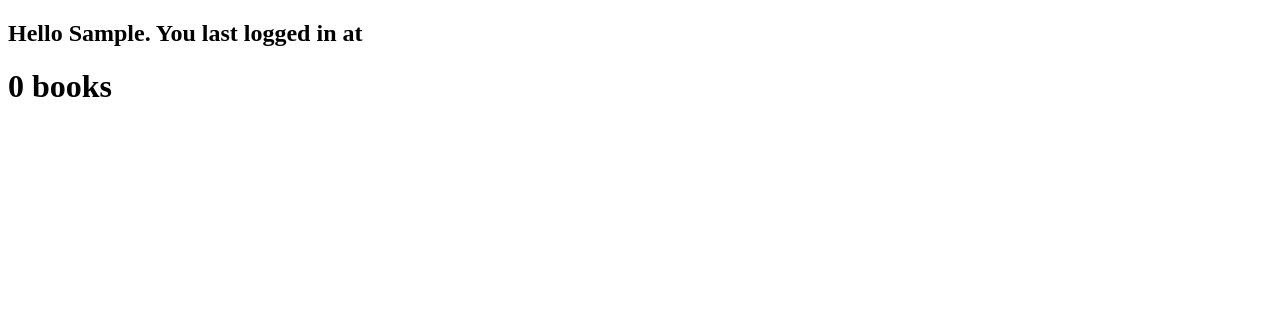
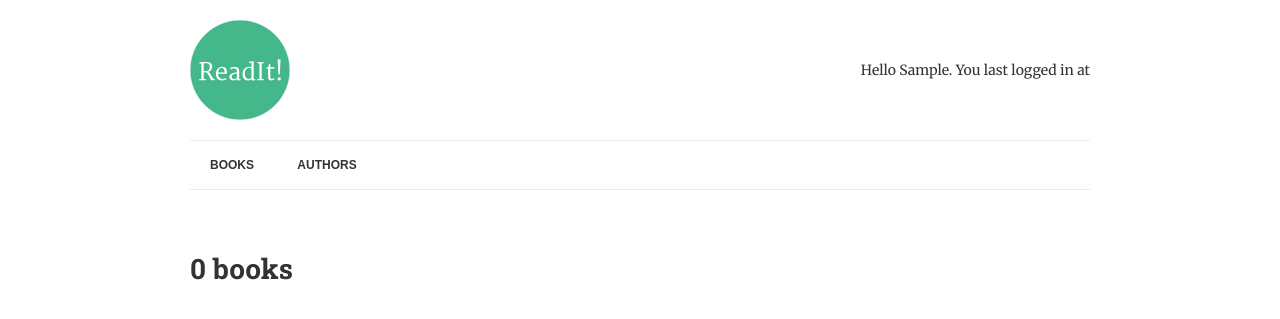
Before and after one commit to shopnilsazal/readon, a Django app: page / in a window 1280 px wide. Shown: the top 319 px of the page. Run offline with Django 3.2, Linux system fonts and the light colour scheme; the visitor is signed in with stand-in values (Sample User, id 1); data that the repository does not hold is empty.

Commit message:
Add links and static resources

```diff
--- /dev/null
+++ b/books/templates/book-detail.html
@@ -0,0 +1,6 @@
+<div class="book">
+	<h3><a href="{% url 'book-detail' book.pk %}">{{ book.title }}</a></h3>
+	<p>By {% for author in book.authors.all %}<a href="{% url 'author-detail' author.pk %}">{{ author.name }}</a>{% endfor %}</p>
+	{% if book.is_favourite %}<span class="highlight">favourite</span>{% endif %}
+	<p>{{ book.review|linebreaks }}</p>
+</div>
--- a/books/templates/list.html
+++ b/books/templates/list.html
@@ -1,27 +1,9 @@
+{% extends "base.html" %}
 {% load humanize %}
-<!doctype html>
-<html lang="en">
-<head>
-    <meta charset="UTF-8">
-    <title>Django Home</title>
-</head>
-<body>
-{% if request.user.is_authenticated %}
-    <h2>Hello {{ request.user.username|title }}. You last logged in at {{ request.user.last_login|date:'D d M, Y' }}</h2>
-{% else %}
-    <h2>Hello Guest</h2>
-{% endif %}
 
-<main>
+{% block content %}
     <h1>{{ books.count|apnumber|title }} book{{ books.count|pluralize }}</h1>
     {% for book in books %}
-        <h3>{{ book.title }} by {{ book.list_authors }}</h3>
-        {% if book.is_favourite %}
-            <span>Favourite</span>
-        {% endif %}
-        <p>{{ book.review }}</p>
+        {% include "book-detail.html" %}
     {% endfor %}
-
-</main>
-</body>
-</html>
+{% endblock %}
--- a/readon/settings.py
+++ b/readon/settings.py
@@ -58,7 +58,7 @@
 TEMPLATES = [
     {
         'BACKEND': 'django.template.backends.django.DjangoTemplates',
-        'DIRS': [],
+        'DIRS': [os.path.join(BASE_DIR, 'readon', 'templates')],
         'APP_DIRS': True,
         'OPTIONS': {
             'context_processors': [
@@ -122,3 +122,6 @@
 # https://docs.djangoproject.com/en/1.9/howto/static-files/
 
 STATIC_URL = '/static/'
+STATICFILES_DIRS = (
+    os.path.join(BASE_DIR, 'readon', 'static'),
+)
--- /dev/null
+++ b/readon/static/css/style.css
@@ -0,0 +1,207 @@
+/* Generic Rules */
+
+.align-right {
+    text-align: right;
+}
+
+span.highlight {
+    background-color: #333;
+    color: #fff;
+    display: inline-block;
+    padding: 3px 5px 2px 5px;
+    text-transform: uppercase;
+    font-family: Arial, sans-serif;
+    font-size: 12px;
+    border-radius: 2px;
+}
+
+p.meta {
+    font-style: italic;
+}
+
+
+/* Site structure*/
+
+.container {
+    width: 900px;
+    max-width: 90%;
+    margin: 0 auto;
+    padding: 0;
+}
+
+header {
+    border-bottom: 1px solid #ececec;
+    padding: 20px 0;
+    display: table;
+    width: 100%;
+}
+
+footer {
+    border-top: 1px solid #ececec;
+    padding: 20px 0;
+    margin-top: 60px;
+}
+
+
+/* Header */
+
+.logo {
+    padding-right: 20px;
+    display: table-cell;
+}
+
+.welcome {
+    display: table-cell;
+    vertical-align: middle;
+    text-align: right;
+    line-height: 1.5;
+}
+
+nav {
+    clear: both;
+    border-bottom: 1px solid #ececec;
+    margin-bottom: 60px;
+}
+
+nav a {
+    font-size: 12px;
+    font-weight: bold;
+    line-height: 18px;
+    padding: 15px 20px;
+    display: inline-block;
+    text-transform: uppercase;
+    font-family: Arial, serif;
+    color: #333;
+}
+
+@media only screen and (max-width: 350px) {
+    nav a {
+        padding: 15px 10px;
+    }
+}
+
+
+/* Content */
+
+.book {
+    border-left: 2px dashed #ececec;
+    padding-left: 20px;
+    margin: 40px 0;
+}
+
+
+/* Typography */
+
+body {
+    font-family: 'Merriweather', serif;
+    color: #333;
+    font-size: 14px;
+}
+
+h1, h2, h3, h4, h5, h6 {
+    font-family: 'Roboto Slab', serif;
+}
+
+a {
+    color: #44B78B;
+    text-decoration: none;
+}
+
+
+/* Tables */
+
+table {
+    width: 100%;
+    margin-bottom: 60px;
+}
+
+table td, th {
+    padding: 10px;
+    text-align: left;
+}
+
+th {
+    background-color: #44B78B;
+    color: #fff;
+}
+
+table tr:nth-child(odd){
+    background-color: #ececec;
+}
+
+@media only screen and (max-width: 500px) {
+    thead {
+        display: none;
+    }
+
+    table tr {
+        display: block;
+        padding: 8px 10px;
+    }
+
+    table td {
+        display: block;
+        padding: 3px 0;
+    }
+
+    td.title {
+        font-weight: bold;
+    }
+
+    td.align-right {
+        text-align: left;
+    }
+}
+
+
+/* Forms */
+
+label {
+    display: block;
+    font-weight: bold;
+    margin: 15px 0 10px 0;
+}
+
+input[type="submit"] {
+    margin-top: 20px;
+    border: 0;
+    background-color: #44B78B;
+    color: #fff;
+    padding: 10px 15px;
+    border-radius: 3px;
+    text-transform: uppercase;
+    font-family: arial, sans-serif;
+    font-size: 12px;
+    font-weight: bold;
+}
+
+input[type="text"],
+input[type="password"],
+select,
+textarea {
+    border: 1px solid #ccc;
+    padding: 5px;
+    display: block;
+    width: 300px;
+    box-sizing: border-box;
+    margin-bottom: 10px;
+    max-width: 100%;
+}
+
+textarea {
+    width: 100%;
+    box-sizing: border-box;
+}
+
+.form-error {
+    margin-top: 20px;
+}
+
+.form-error span,
+.non-field-errors span {
+    background-color: #d70000;
+    color: #fff;
+    padding: 5px;
+    border-radius: 2px;
+    font-family: arial, sans-serif;
+}
--- /dev/null
+++ b/readon/templates/base.html
@@ -0,0 +1,36 @@
+{% load static %}
+<!doctype html>
+<html lang="en">
+<head>
+    <meta charset="UTF-8">
+    <title>Readon!</title>
+    <link href='https://fonts.googleapis.com/css?family=Roboto+Slab:700|Merriweather:400' rel='stylesheet' type='text/css'>
+    <link rel="stylesheet" href="{% static 'css/normalize.css' %}">
+    <link rel="stylesheet" href="{% static 'css/style.css' %}">
+</head>
+<body>
+<div class="container">
+    <header>
+        <img src="{% static 'img/logo.png' %}" alt="Logo" class="logo">
+        <div class="welcome">
+            {% if request.user.is_authenticated %}
+                <p>Hello {{ request.user.username|title }}. You last logged in
+                    at {{ request.user.last_login|date:'D d M, Y' }}</p>
+            {% else %}
+                <p>Hello Guest</p>
+            {% endif %}
+        </div>
+    </header>
+    <nav>
+        <a href="{% url 'books' %}">Books</a>
+        <a href="{% url 'authors' %}">Authors</a>
+    </nav>
+
+    <main>
+
+        {% block content %} {% endblock %}
+
+    </main>
+</div>
+</body>
+</html>
```
Also changed, not shown: books/templates/author.html (+4 -20 lines), books/templates/authors.html (+6 -20 lines), books/templates/book.html (+6 -24 lines), readon/static/css/normalize.css (added), readon/static/img/logo.png (added).
